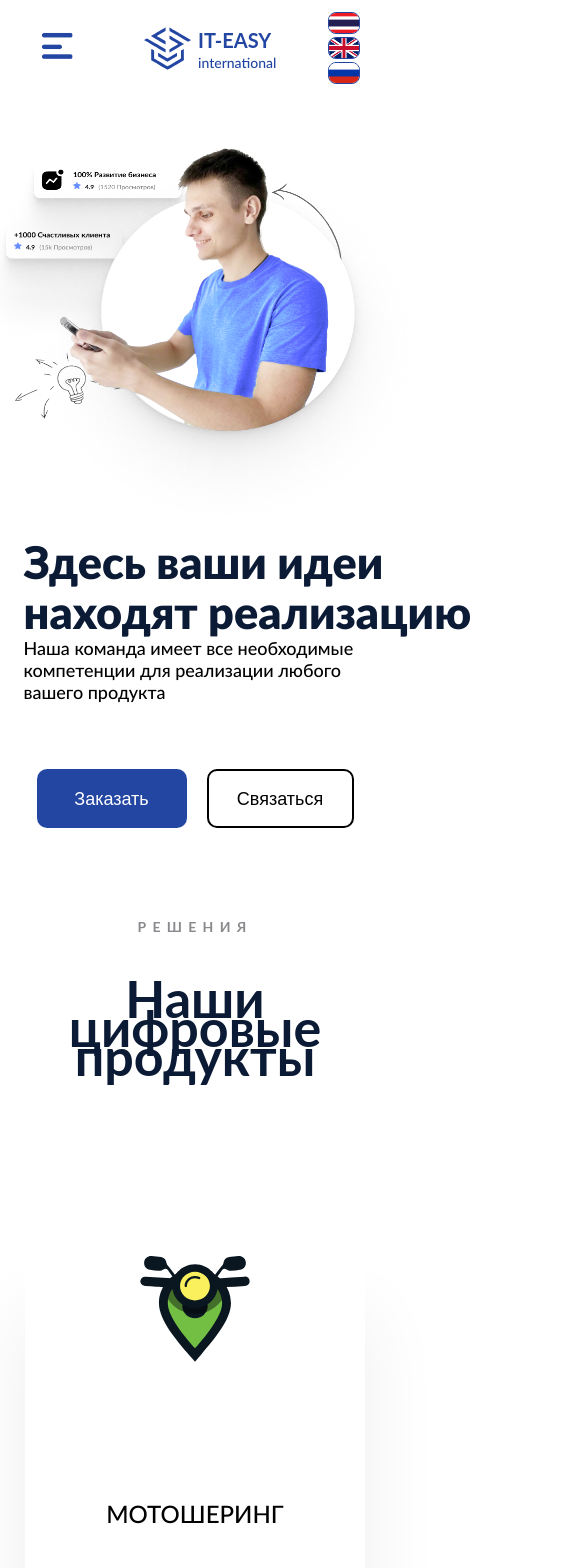
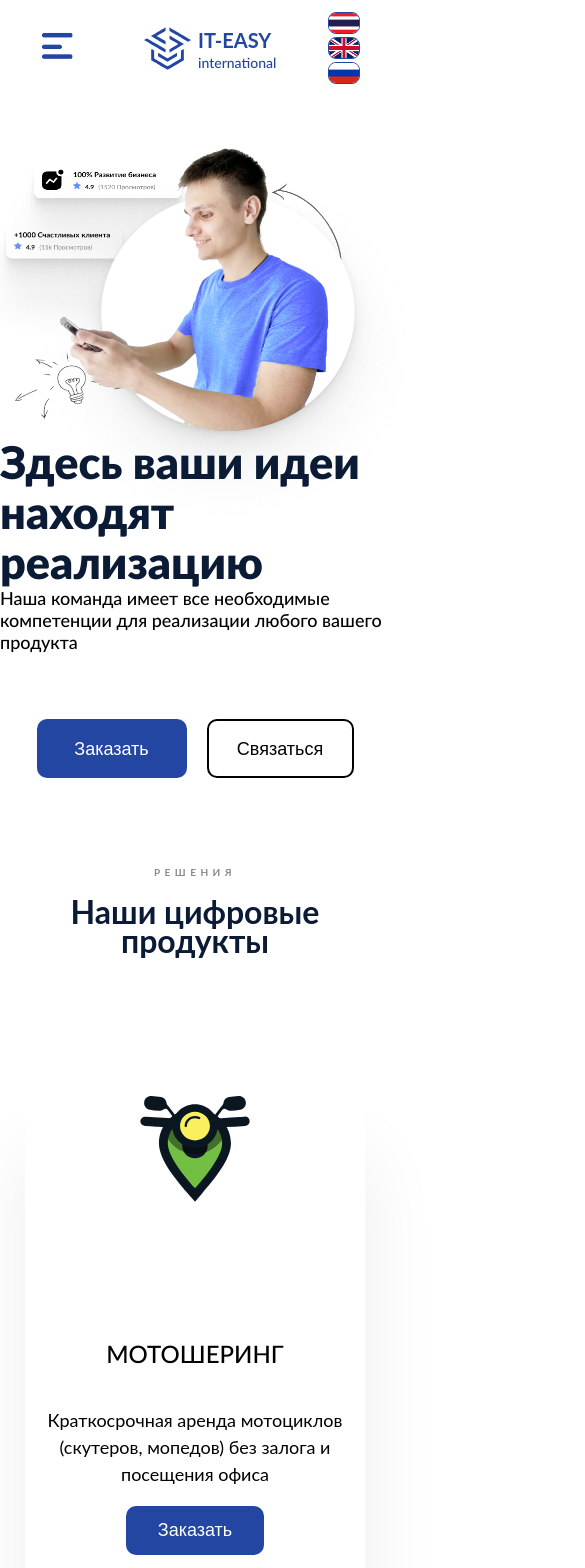
Before and after one commit to MaximEsin/It-easy, a React (Create React App) app: page / in a window 390 px wide. Shown: the top 1568 px of the page, 585 px wide, since content can reach past the window. Built offline with nearby package versions, Linux system fonts and the light colour scheme; a web font is replaced by a local one.

Commit message:
Achievements + news adaptive

```diff
--- a/src/components/News.module.scss
+++ b/src/components/News.module.scss
@@ -42,3 +42,45 @@
     color: rgba(21, 20, 57, 0.4);
   }
 }
+
+@media all and (max-width: 1175px) {
+  .news {
+    &__img {
+      max-width: 600px;
+      max-height: 400px;
+    }
+  }
+}
+
+@media all and (max-width: 875px) {
+  .news {
+    &__img {
+      max-width: 400px;
+      max-height: 200px;
+    }
+
+    &__about {
+      font-size: 22px;
+      font-weight: 500;
+      line-height: 32px;
+      letter-spacing: 0px;
+      text-align: left;
+    }
+
+    &__date {
+      font-size: 16px;
+      font-weight: 400;
+      line-height: 26px;
+      letter-spacing: 0px;
+      text-align: left;
+    }
+  }
+}
+
+@media all and (max-width: 670px) {
+  .news {
+    &__card {
+      flex-direction: column;
+    }
+  }
+}
--- a/src/styles/Main.module.scss
+++ b/src/styles/Main.module.scss
@@ -174,6 +174,7 @@
   width: 90%;
   padding: 0 35px;
   margin: 60px auto;
+
   &__title {
     margin: 0;
     font-weight: 600;
@@ -201,6 +202,7 @@
   padding: 32px;
   gap: 10px;
   margin: 145px 0;
+
   &__content {
     display: flex;
     flex-direction: column;
@@ -246,6 +248,16 @@
   }
 }
 
+@media all and (max-width: 1175px) {
+  .achievements {
+    flex-direction: column;
+
+    &__content {
+      margin-top: 63px;
+    }
+  }
+}
+
 @media all and (max-width: 1024px) {
   .intro {
     &__pic {
@@ -278,23 +290,16 @@
   .intro {
     &__heading {
       margin-top: -150px;
+      font-size: 45px;
+      font-weight: 800;
+      line-height: 50px;
+      letter-spacing: 0em;
+      margin-left: 32px;
     }
 
     &__buttonsContainer {
       align-items: center;
       justify-content: center;
-    }
-  }
-}
-
-@media all and (max-width: 865px) {
-  .intro {
-    &__heading {
-      font-size: 45px;
-      font-weight: 800;
-      line-height: 50px;
-      letter-spacing: 0em;
-      margin-left: 32px;
     }
 
     &__description {
@@ -331,18 +336,50 @@
 @media all and (max-width: 465px) {
   .intro {
     &__heading {
-      max-width: 343px;
-      min-width: none;
+      min-width: 100px;
       margin: 0;
     }
 
     &__description {
-      max-width: 343px;
       margin: 0;
+      min-width: 100px;
     }
 
     &__text {
-      max-width: 343px;
+      min-width: 100px;
+      margin-top: -100px;
+    }
+  }
+
+  .cards {
+    &__text {
+      font-size: 10px;
+      font-weight: 700;
+      line-height: 29px;
+      letter-spacing: 0.45em;
+    }
+
+    &__heading {
+      font-size: 32px;
+      font-weight: 700;
+      line-height: 29px;
+      letter-spacing: 0em;
+      margin: 0;
+    }
+  }
+
+  .achievements {
+    &__content {
+      width: 325px;
     }
   }
 }
+
+@media all and (max-width: 390px) {
+  .achievements {
+    padding-bottom: 100px;
+    &__content {
+      width: 250px;
+    }
+  }
+}
```
Also changed, not shown: src/App.jsx (renamed from src/App.js), src/index.jsx (renamed from src/index.js).
